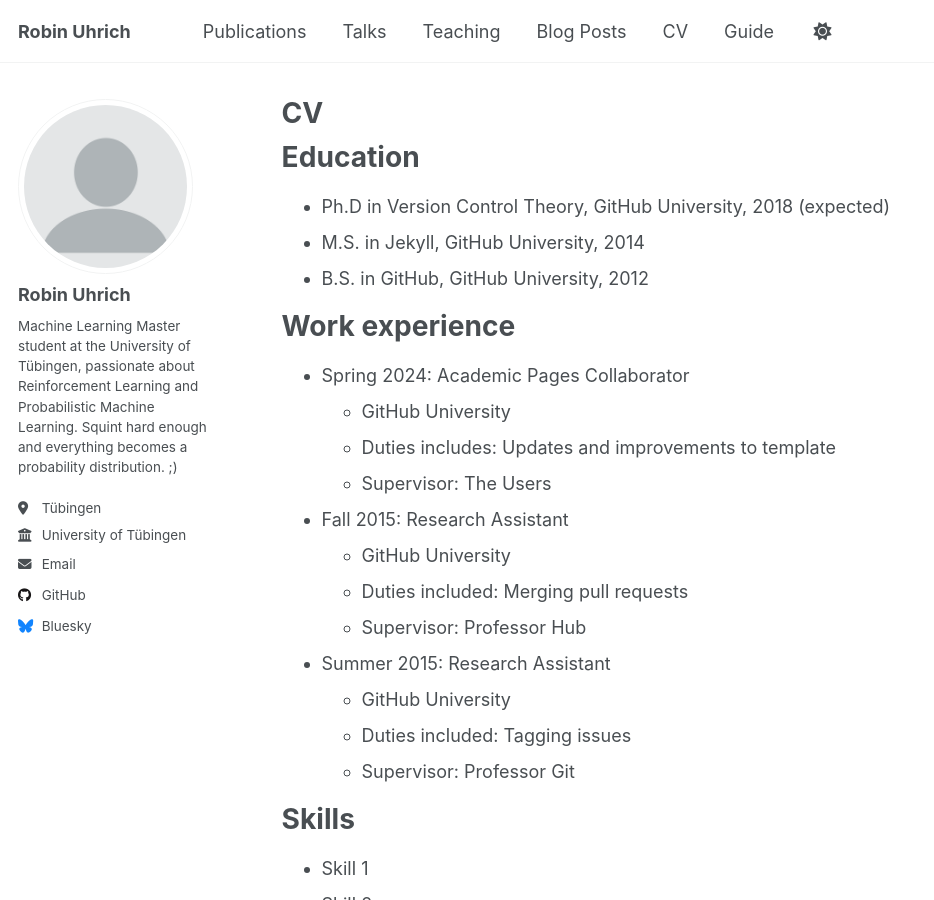
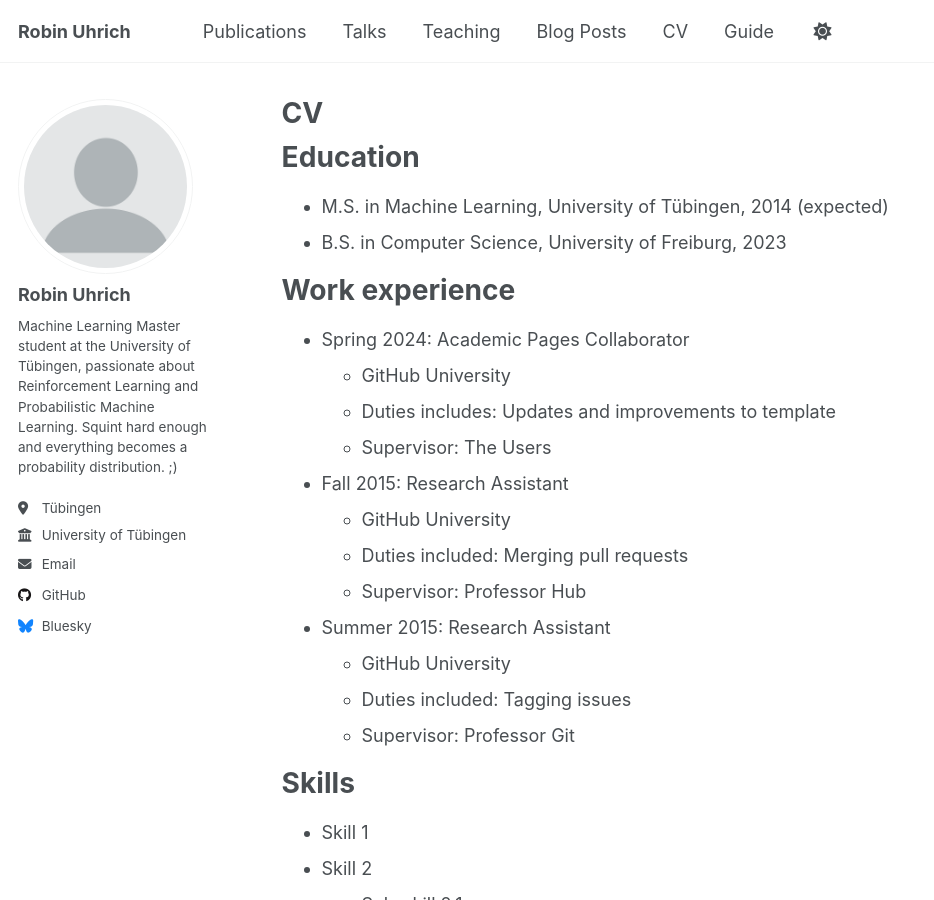
Before and after one commit to RobinU434/RobinU434.github.io, a Jekyll site: the page built from _pages/cv.md, in a window 1280 px wide and 900 px high. Shown: the whole window, without its empty margins (0-934 px from the left). Built offline with Jekyll 4.4.1, drawn with Linux system fonts in a browser that asks for light colours.

Commit message:
Update cv.md

```diff
--- a/_pages/cv.md
+++ b/_pages/cv.md
@@ -11,9 +11,8 @@ redirect_from:
 
 Education
 ======
-* Ph.D in Version Control Theory, GitHub University, 2018 (expected)
-* M.S. in Jekyll, GitHub University, 2014
-* B.S. in GitHub, GitHub University, 2012
+* M.S. in Machine Learning, University of Tübingen, 2014 (expected)
+* B.S. in Computer Science, University of Freiburg, 2023
 
 Work experience
 ======
```
